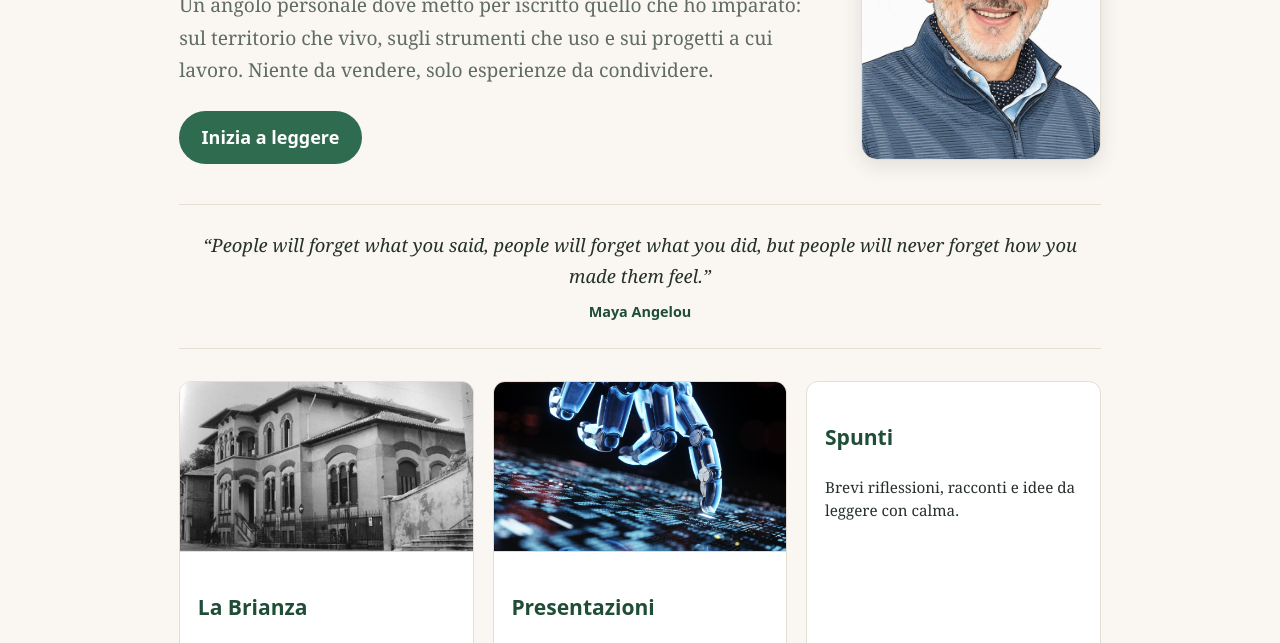
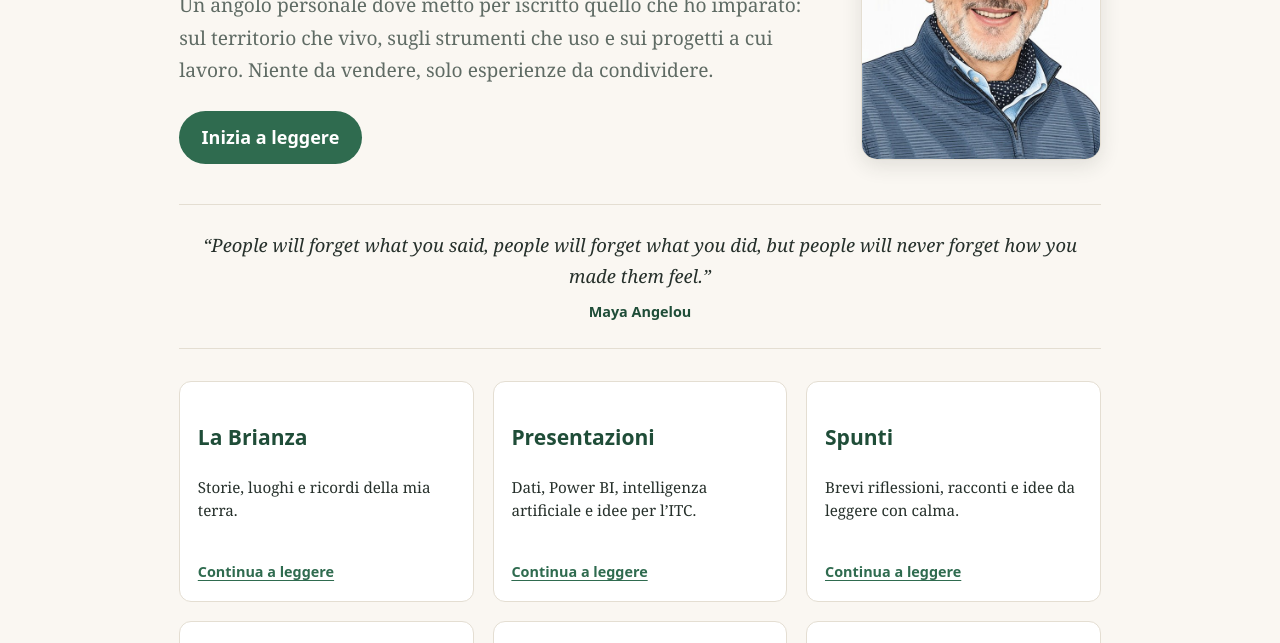
Before and after one commit to Ennio-1056/energilaiv56-sito, a plain HTML site: page index.html in a window 1280 px wide. Shown: the part 276-919 px from the top of the page. Drawn offline with Linux system fonts and the light colour scheme.

Commit message:
Schede senza immagini in tutti gli elenchi
Co-Authored-By: Claude Sonnet 5.5 <noreply@anthropic.com>

```diff
--- a/style.css
+++ b/style.css
@@ -59,7 +59,7 @@ footer{border-top:1px solid var(--line);padding:2rem 1.2rem;text-align:center;co
 .cards{display:grid;gap:1.2rem;grid-template-columns:repeat(auto-fill,minmax(250px,1fr));margin-top:1.4rem}
 .card{display:flex;flex-direction:column;height:100%;min-width:0;background:var(--card);border:1px solid var(--line);border-radius:12px;overflow:hidden;transition:border-color .15s,box-shadow .15s}
 .card:hover{border-color:var(--accent);box-shadow:0 4px 14px rgba(47,107,79,.12)}
-.card-img{position:relative;display:block;text-decoration:none;flex:0 0 170px;height:170px;overflow:hidden;background:var(--bg);border-bottom:1px solid var(--line)}
+.card-img{position:relative;display:none;text-decoration:none;flex:0 0 170px;height:170px;overflow:hidden;background:var(--bg);border-bottom:1px solid var(--line)}
 .card-img img{position:absolute;top:0;left:0;width:100%;height:100%;max-width:none;object-fit:cover;object-position:center;display:block}
 .card-img.ph{display:none;align-items:center;justify-content:center;font-family:Georgia,serif;font-size:4.5rem;line-height:1;color:#fff;background:linear-gradient(135deg,var(--accent),var(--accent-dark))}
 .card-img.ph.spunto{background:linear-gradient(135deg,#c9972f,#8a6414)}
```
